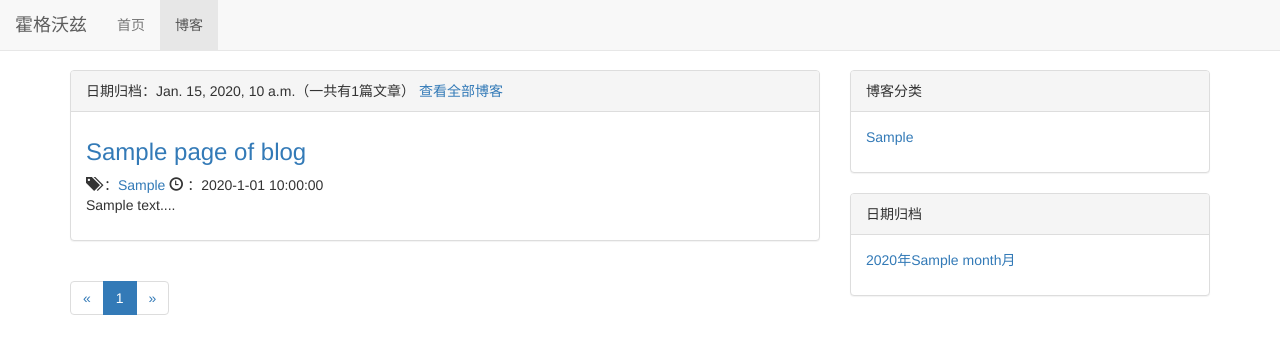
After one commit to lnychian/mysite, a Django app: template mysite/blog/templates/blogs_with_date.html in a window 1280 px wide. The commit adds this page. Shown: the top 354 px of the page. Run offline with Django 3.2, Linux system fonts and the light colour scheme; the template is opened without the code that fills it: most values are stand-ins (such as "Sample title", 1, 10 or a date in 2020).

Commit message:
翻页|日期归档

```diff
--- a/mysite/blog/templates/blog_list.html
+++ b/mysite/blog/templates/blog_list.html
@@ -12,7 +12,7 @@
         <div class="row">
             <div class="col-xs-12 col-sm-8 col-md-8">
                 <div class="panel panel-default">
-                    <div class="panel-heading">{% block blog_list_title %}博客列表（一共有{{ page_of_blogs.paginator.count|length }}篇文章）{% endblock %}</div>
+                    <div class="panel-heading">{% block blog_list_title %}博客列表（一共有{{ page_of_blogs.paginator.count }}篇文章）{% endblock %}</div>
                     <div class="panel-body">
                         {% for blog in page_of_blogs.object_list %}
                             <div class="blog">
@@ -39,10 +39,17 @@
                                         <span aria-hidden="true">&laquo;</span>
                                     </a>
                                 {% else %}
+                                    <a href="" aria-label="Previous">
+                                        <span aria-hidden="true">&laquo;</span>
+                                    </a>
                                 {% endif %}
                             </li>
                             {% for page_num in page_of_blogs.paginator.page_range %}
-                                <li><a href="?page={{page_num}}">{{page_num}}</a></li>
+                                {% if page_num == page_of_blogs.number %}
+                                    <li class="active"><span href="?page={{page_num}}">{{page_num}}</span></li>
+                                {% else %}
+                                    <li class="disabile"><a href="?page={{page_num}}">{{page_num}}</a></li>
+                                {% endif %}
                             {% endfor %}
                             <li>
                                 {% if page_of_blogs.has_next %}
@@ -50,6 +57,9 @@
                                         <span aria-hidden="true">&raquo;</span>
                                     </a>
                                 {% else %}
+                                    <a href="" aria-label="Next">
+                                        <span aria-hidden="true">&raquo;</span>
+                                    </a>
                                 {% endif %}
                             </li>
                         </ul>
@@ -83,6 +93,20 @@
                     </div>
                 </div>
             </div>
+            <div class="hidden-xs col-sm-4 col-md-4">
+                <div class="panel panel-default">
+                    <div class="panel-heading">日期归档</div>
+                    <div class="panel-body">
+                        <ul class="blog-types">
+                            {% for blog_date in blog_dates %}
+                                <a href="{% url 'blogs_with_date' blog_date.year blog_date.month %}">
+                                    <li>{{ blog_date|date:"Y年n月" }}</li>
+                                </a>
+                            {% endfor %}
+                        </ul>
+                    </div>
+                </div>
+            </div>
         </div>
     </div>
 
--- /dev/null
+++ b/mysite/blog/templates/blogs_with_date.html
@@ -0,0 +1,6 @@
+{% extends 'blog_list.html'%}
+{%  block title %}{{blog_type.type_name}}{% endblock %}
+{% block blog_list_title %}
+日期归档：{{blogs_with_date}}（一共有{{ page_of_blogs.paginator.count }}篇文章）
+<a href="{% url 'blog_list' %}">查看全部博客</a>
+{% endblock %}
--- a/mysite/blog/templates/blogs_with_type.html
+++ b/mysite/blog/templates/blogs_with_type.html
@@ -1,3 +1,3 @@
 {% extends 'blog_list.html'%}
 {%  block title %}{{blog_type.type_name}}{% endblock %}
-{% block blog_list_title %}分类：{{blog_type.type_name}}（一共有{{ blogs|length }}篇文章）<a href="{% url 'blog_list' %}">查看全部博客</a>{% endblock %}
+{% block blog_list_title %}分类：{{blog_type.type_name}}（一共有{{ page_of_blogs.paginator.count }}篇文章）<a href="{% url 'blog_list' %}">查看全部博客</a>{% endblock %}
--- a/mysite/blog/urls.py
+++ b/mysite/blog/urls.py
@@ -1,8 +1,9 @@
 from django.urls import path
-from .views import blog_list, blog_detail, blogs_with_type
+from .views import blog_list, blog_detail, blogs_with_type, blogs_with_date
 
 urlpatterns = [
     path('', blog_list, name='blog_list'),
     path('<int:blog_pk>', blog_detail, name='blog_detail'),
     path('type/<int:blog_type_pk>', blogs_with_type, name='blogs_with_type'),
+    path('<int:year>/<int:month>', blogs_with_date, name='blogs_with_date')
 ]
```
Also changed, not shown: mysite/blog/templates/blog_detail.html (+12 -0 lines), mysite/blog/views.py (+40 -18 lines).
